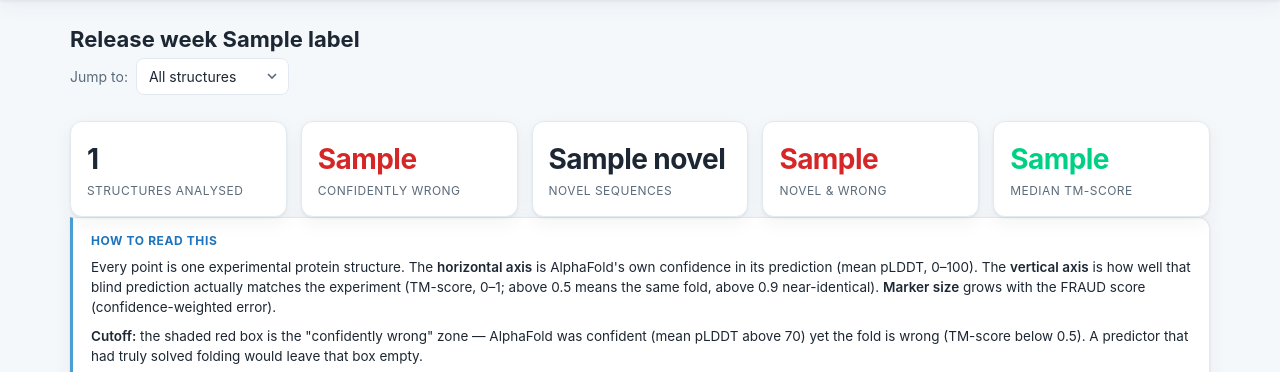
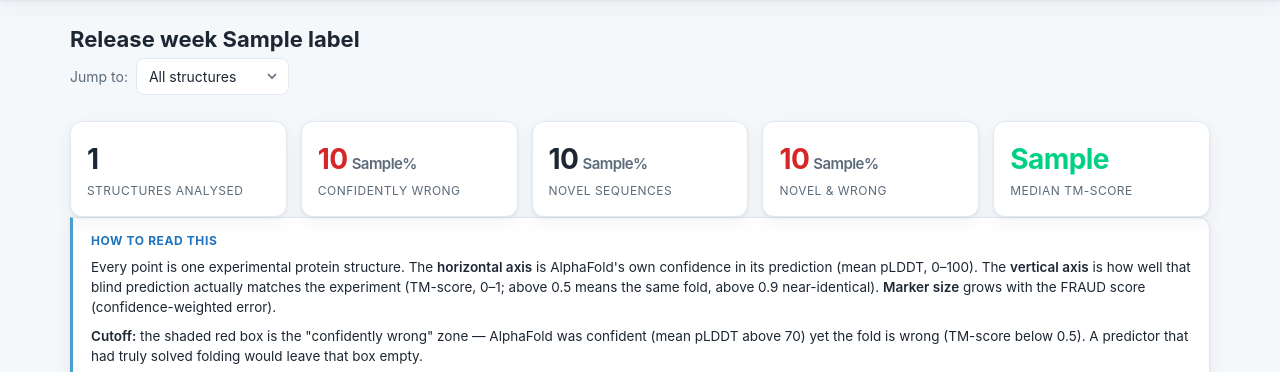
Before and after one commit to bellcheddar/AlphaFraud, a Flask app: template alphafraud/templates/week.html in a window 1280 px wide. Shown: the part 133-505 px from the top of the page. Run offline with Flask 3, Linux system fonts and the light colour scheme; the template is opened without the code that fills it: most values are stand-ins (such as "Sample title", 1, 10 or a date in 2020); some libraries are stand-ins or nearby versions.

Commit message:
KPI tiles: add batch-share percentages (dashboard, week, leaderboard) + check off To Do item

```diff
--- a/AlphaFraud.html
+++ b/AlphaFraud.html
@@ -276,7 +276,7 @@
 <h2>✅ To Do</h2>
 <p>Roadmap for AlphaFraud, newest ideas at the top. Suggestions welcome.</p>
 <ul class="emd-tasklist">
-<li><span class="emd-check">&#11036;</span> <strong>Percentages on the KPI tiles</strong> — show each headline count as a share of the batch (e.g. confidently wrong: 586 / 37,007 = 1.6%), not just the raw number</li>
+<li><span class="emd-check">&#9989;</span> <strong>Percentages on the KPI tiles</strong> — each headline count also shows its share of the batch (e.g. confidently wrong: 586 = 1.6%), on the dashboard, week and leaderboard views</li>
 <li><span class="emd-check">&#11036;</span> <strong>Worst-offenders structural deep dive</strong> — a panel characterising the confidently-wrong set by CATH / SCOP fold and family class, and clustering it by sequence similarity, to expose shared structural themes (amyloids, disordered regions, large assemblies)</li>
 <li><span class="emd-check">&#11036;</span> <strong>Hover-to-preview structures</strong> — a live 3D preview (experimental vs AlphaFold) on hover over a scatter point or a table row</li>
 <li><span class="emd-check">&#9989;</span> <strong>Supervised backfill service</strong> — the archive backfill runs as a systemd unit (<code>alphafraud-backfill.service</code>) that auto-restarts on crash and survives reboots, replacing the detached <code>nohup</code> process</li>
--- a/AlphaFraud.preview.html
+++ b/AlphaFraud.preview.html
@@ -332,7 +332,7 @@
 <h2>✅ To Do</h2>
 <p>Roadmap for AlphaFraud, newest ideas at the top. Suggestions welcome.</p>
 <ul class="emd-tasklist">
-<li><span class="emd-check">&#11036;</span> <strong>Percentages on the KPI tiles</strong> — show each headline count as a share of the batch (e.g. confidently wrong: 586 / 37,007 = 1.6%), not just the raw number</li>
+<li><span class="emd-check">&#9989;</span> <strong>Percentages on the KPI tiles</strong> — each headline count also shows its share of the batch (e.g. confidently wrong: 586 = 1.6%), on the dashboard, week and leaderboard views</li>
 <li><span class="emd-check">&#11036;</span> <strong>Worst-offenders structural deep dive</strong> — a panel characterising the confidently-wrong set by CATH / SCOP fold and family class, and clustering it by sequence similarity, to expose shared structural themes (amyloids, disordered regions, large assemblies)</li>
 <li><span class="emd-check">&#11036;</span> <strong>Hover-to-preview structures</strong> — a live 3D preview (experimental vs AlphaFold) on hover over a scatter point or a table row</li>
 <li><span class="emd-check">&#9989;</span> <strong>Supervised backfill service</strong> — the archive backfill runs as a systemd unit (<code>alphafraud-backfill.service</code>) that auto-restarts on crash and survives reboots, replacing the detached <code>nohup</code> process</li>
--- a/alphafraud/report.py
+++ b/alphafraud/report.py
@@ -56,12 +56,20 @@
     novel = sum(1 for e in entities if e.get("is_novel"))
     novel_wrong = sum(1 for e in entities if e.get("is_novel") and e.get("confidently_wrong"))
     tms = [e["tm_by_experiment"] for e in entities if e.get("tm_by_experiment") is not None]
+
+    def pct(x):
+        return round(100.0 * x / n, 1) if n else None
+
     return {
         "n_analysed": n,
         "n_fully": fully,
+        "full_pct": pct(fully),
         "confidently_wrong": cw,
+        "confidently_wrong_pct": pct(cw),
         "novel": novel,
+        "novel_pct": pct(novel),
         "novel_and_wrong": novel_wrong,
+        "novel_and_wrong_pct": pct(novel_wrong),
         "median_tm": round(sorted(tms)[len(tms) // 2], 3) if tms else None,
     }
 
--- a/alphafraud/static/brand.css
+++ b/alphafraud/static/brand.css
@@ -69,6 +69,7 @@
 .kpis { display: grid; grid-template-columns: repeat(auto-fit, minmax(150px, 1fr)); gap: 14px; margin: 8px 0 6px; }
 .kpi { background: var(--card); border: 1px solid var(--border); border-radius: var(--radius); padding: 16px; box-shadow: var(--shadow); }
 .kpi .n { font-size: 28px; font-weight: 700; letter-spacing: -.02em; }
+.kpi .pct { font-size: 15px; font-weight: 600; color: var(--muted); margin-left: 4px; }
 .kpi .l { color: var(--muted); font-size: 12px; text-transform: uppercase; letter-spacing: .04em; margin-top: 2px; }
 .kpi.alert .n { color: var(--red); }
 .kpi.good .n { color: var(--green); }
--- a/alphafraud/templates/week.html
+++ b/alphafraud/templates/week.html
@@ -34,10 +34,10 @@
   </div>
 
   <div class="kpis">
-    <div class="kpi"><div class="n">{{ kpis.n_analysed }}</div><div class="l">structures analysed{% if kpis.n_fully < kpis.n_analysed %} <span class="hint">({{ kpis.n_fully }} full)</span>{% endif %}</div></div>
-    <div class="kpi {% if kpis.confidently_wrong %}alert{% endif %}"><div class="n">{{ kpis.confidently_wrong }}</div><div class="l">confidently wrong</div></div>
-    <div class="kpi"><div class="n">{{ kpis.novel }}</div><div class="l">novel sequences</div></div>
-    <div class="kpi {% if kpis.novel_and_wrong %}alert{% endif %}"><div class="n">{{ kpis.novel_and_wrong }}</div><div class="l">novel &amp; wrong</div></div>
+    <div class="kpi"><div class="n">{{ '{:,}'.format(kpis.n_analysed) }}</div><div class="l">structures analysed{% if kpis.n_fully < kpis.n_analysed %} <span class="hint">({{ '{:,}'.format(kpis.n_fully) }} full · {{ kpis.full_pct }}%)</span>{% endif %}</div></div>
+    <div class="kpi {% if kpis.confidently_wrong %}alert{% endif %}"><div class="n">{{ '{:,}'.format(kpis.confidently_wrong) }}{% if kpis.confidently_wrong_pct is not none %}<span class="pct">{{ kpis.confidently_wrong_pct }}%</span>{% endif %}</div><div class="l">confidently wrong</div></div>
+    <div class="kpi"><div class="n">{{ '{:,}'.format(kpis.novel) }}{% if kpis.novel_pct is not none %}<span class="pct">{{ kpis.novel_pct }}%</span>{% endif %}</div><div class="l">novel sequences</div></div>
+    <div class="kpi {% if kpis.novel_and_wrong %}alert{% endif %}"><div class="n">{{ '{:,}'.format(kpis.novel_and_wrong) }}{% if kpis.novel_and_wrong_pct is not none %}<span class="pct">{{ kpis.novel_and_wrong_pct }}%</span>{% endif %}</div><div class="l">novel &amp; wrong</div></div>
     <div class="kpi good"><div class="n">{{ fmt(kpis.median_tm) }}</div><div class="l">median TM-score</div></div>
   </div>
 
```
Also changed, not shown: AlphaFraud.polished.md (+1 -1 lines), alphafraud/templates/leaderboard.html (+4 -3 lines), README.md.
